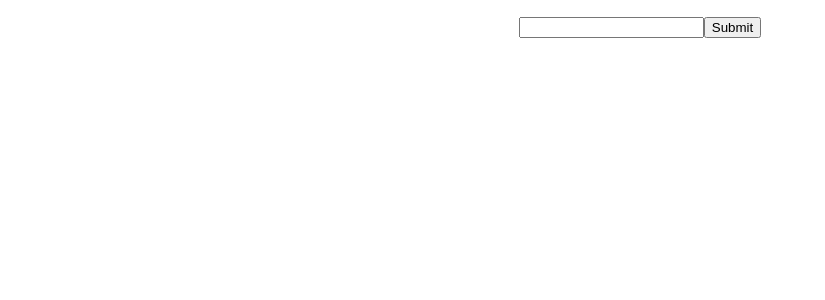
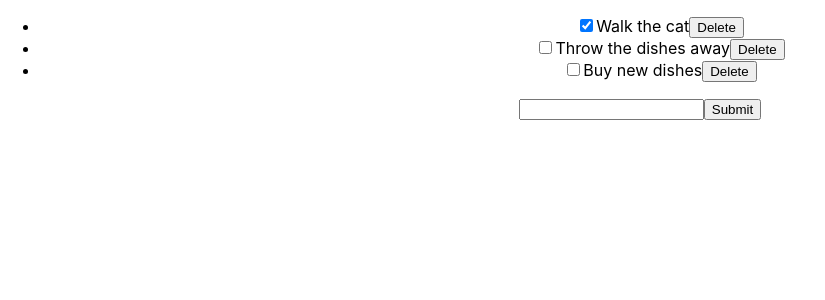
Before and after one commit to adamsubtract/intro-to-react, a React (Create React App) app in the folder react-to-do/: page / in a window 1280 px wide. Shown: the top 300 px of the page, without its empty margins (0-825 px from the left). Built offline with nearby package versions, Linux system fonts and the light colour scheme.

Commit message:
completed assignment work

```diff
--- a/react-to-do/src/App.js
+++ b/react-to-do/src/App.js
@@ -36,12 +36,10 @@ import ToDo from './components/ToDo.js';
 
 //method that deletes a ToDo
   deleteTodo(index) {
-    const arrCopy = this.state.todos.splice();
+    const arrCopy = this.state.todos.slice();
+    const filteredArr = arrCopy.filter((todo, i) => i !== index);
 
-    var filteredArr = arrCopy.filter((todo, i) => { return i !== index });
-
-   this.setState({ todos: filteredArr });
-
+    this.setState({ todos: filteredArr});
   }
 
 
@@ -51,11 +49,11 @@ import ToDo from './components/ToDo.js';
         <ul>
         { this.state.todos.map( (todo, index) =>
          <ToDo
-         key={ index }
-         description={ todo.description }
-         isCompleted={ todo.isCompleted}
-         toggleComplete={ () => this.toggleComplete(index) }
-         deleteTodo={ this.deleteTodo(index) }
+              key={ index }
+              description={ todo.description }
+              isCompleted={ todo.isCompleted}
+              toggleComplete={ () => this.toggleComplete(index) }
+              deleteTodo={ () => this.deleteTodo(index) }
          />
        )}
         </ul>
--- a/react-to-do/src/components/ToDo.js
+++ b/react-to-do/src/components/ToDo.js
@@ -6,7 +6,7 @@ class ToDo extends Component {
       <li>
         <input type="checkbox" checked={ this.props.isCompleted } onChange={ this.props.toggleComplete } />
         <span>{ this.props.description }</span>
-        <button onClick={ () => this.props.deleteTodo }>Delete</button>
+        <button onClick={ this.props.deleteTodo }>Delete</button>
       </li>
 
     );
```
